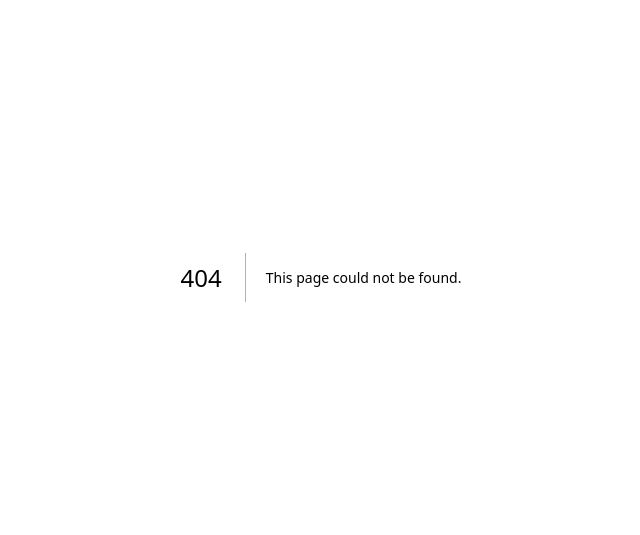
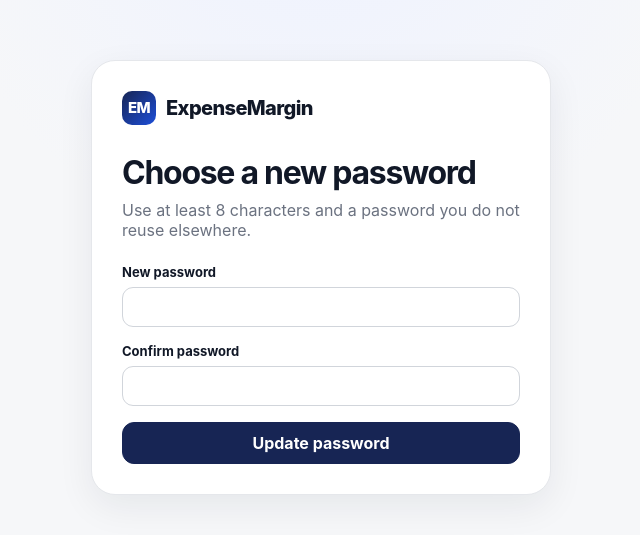
Before and after one commit to Dr-Opara/ExpenseMargin, a Next.js app: page /update-password in a window 1280 px wide. Before the commit this address had no page. Shown: the part 123-658 px from the top of the page, without its empty margins (319-959 px from the left). Built offline with nearby package versions, Linux system fonts and the light colour scheme.

Commit message:
feat: add password update flow

```diff
--- /dev/null
+++ b/app/update-password/page.tsx
@@ -0,0 +1,46 @@
+"use client";
+
+import Link from "next/link";
+import { FormEvent, useState } from "react";
+import { createClient } from "@/lib/supabase/client";
+
+export default function UpdatePasswordPage() {
+  const [message, setMessage] = useState("");
+  const [error, setError] = useState("");
+  const [loading, setLoading] = useState(false);
+
+  async function submit(event: FormEvent<HTMLFormElement>) {
+    event.preventDefault();
+    setLoading(true);
+    setError("");
+    const form = new FormData(event.currentTarget);
+    const password = String(form.get("password") || "");
+    const confirmation = String(form.get("confirmation") || "");
+    if (password !== confirmation) {
+      setError("Passwords do not match.");
+      setLoading(false);
+      return;
+    }
+    const supabase = createClient();
+    const { error: updateError } = await supabase.auth.updateUser({ password });
+    if (updateError) setError(updateError.message);
+    else setMessage("Password updated. You can now continue to ExpenseMargin.");
+    setLoading(false);
+  }
+
+  return (
+    <div className="auth-wrap"><div className="auth-card">
+      <Link href="/" className="brand"><span className="brand-mark">EM</span><span>ExpenseMargin</span></Link>
+      <h1>Choose a new password</h1>
+      <p>Use at least 8 characters and a password you do not reuse elsewhere.</p>
+      <form onSubmit={submit} className="auth-form">
+        <label>New password<input name="password" type="password" minLength={8} required autoComplete="new-password" /></label>
+        <label>Confirm password<input name="confirmation" type="password" minLength={8} required autoComplete="new-password" /></label>
+        {error && <div className="form-error">{error}</div>}
+        {message && <div className="form-success">{message}</div>}
+        <button className="btn primary" disabled={loading}>{loading ? "Updating…" : "Update password"}</button>
+      </form>
+      {message && <div className="auth-foot"><Link href="/dashboard"><strong>Continue to dashboard</strong></Link></div>}
+    </div></div>
+  );
+}
```
